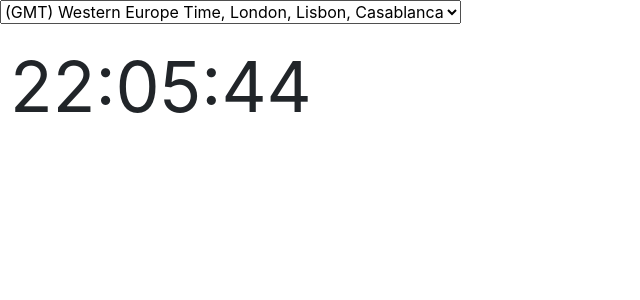
After one commit to philipheindel/Web-Clock, a PHP site: page /TimeZone.html in a window 1280 px wide. The commit adds this page. Shown: the top 300 px of the page, without its empty margins (0-640 px from the left). Run offline with PHP 8.4, Linux system fonts and the light colour scheme.

Commit message:
Added Timezone Choices and Clock

```diff
--- /dev/null
+++ b/TimeZone.html
@@ -0,0 +1,65 @@
+<!DOCTYPE html>
+<html lang="en">
+
+<head>
+    <title>Web Clock</title>
+    <meta charset="utf-8">
+    <meta name="viewport" content="width=device-width, initial-scale=1, shrink-to-fit=no">
+    <link rel="stylesheet" href="https://stackpath.bootstrapcdn.com/bootstrap/4.1.3/css/bootstrap.min.css" integrity="sha384-MCw98/SFnGE8fJT3GXwEOngsV7Zt27NXFoaoApmYm81iuXoPkFOJwJ8ERdknLPMO" crossorigin="anonymous">
+    <link rel="stylesheet" href="https://stackpath.bootstrapcdn.com/bootstrap/4.1.3/css/bootstrap.min.css" integrity="sha384-MCw98/SFnGE8fJT3GXwEOngsV7Zt27NXFoaoApmYm81iuXoPkFOJwJ8ERdknLPMO" crossorigin="anonymous">
+    <link href="https://fonts.googleapis.com/icon?family=Material+Icons" rel="stylesheet">
+    <link rel="stylesheet" href="css/clock.css" />
+    <script src="https://code.jquery.com/jquery-3.3.1.slim.min.js" integrity="sha384-q8i/X+965DzO0rT7abK41JStQIAqVgRVzpbzo5smXKp4YfRvH+8abtTE1Pi6jizo" crossorigin="anonymous"></script>
+    <script src="https://cdnjs.cloudflare.com/ajax/libs/popper.js/1.14.3/umd/popper.min.js" integrity="sha384-ZMP7rVo3mIykV+2+9J3UJ46jBk0WLaUAdn689aCwoqbBJiSnjAK/l8WvCWPIPm49" crossorigin="anonymous"></script>
+    <script src="https://stackpath.bootstrapcdn.com/bootstrap/4.1.3/js/bootstrap.min.js" integrity="sha384-ChfqqxuZUCnJSK3+MXmPNIyE6ZbWh2IMqE241rYiqJxyMiZ6OW/JmZQ5stwEULTy" crossorigin="anonymous"></script>
+    <script type="text/javascript" src="js/clock.js"></script>
+</head>
+
+<body onload="startTime()">
+    <select name="timezone_offset" id="timezone-offset" class="span5">
+	<option value="-12:00">(GMT -12:00) Eniwetok, Kwajalein</option>
+	<option value="-11:00">(GMT -11:00) Midway Island, Samoa</option>
+	<option value="-10:00">(GMT -10:00) Hawaii</option>
+	<option value="-09:50">(GMT -9:30) Taiohae</option>
+	<option value="-09:00">(GMT -9:00) Alaska</option>
+	<option value="-08:00">(GMT -8:00) Pacific Time (US &amp; Canada)</option>
+	<option value="-07:00">(GMT -7:00) Mountain Time (US &amp; Canada)</option>
+	<option value="-06:00">(GMT -6:00) Central Time (US &amp; Canada), Mexico City</option>
+	<option value="-05:00">(GMT -5:00) Eastern Time (US &amp; Canada), Bogota, Lima</option>
+	<option value="-04:50">(GMT -4:30) Caracas</option>
+	<option value="-04:00">(GMT -4:00) Atlantic Time (Canada), Caracas, La Paz</option>
+	<option value="-03:50">(GMT -3:30) Newfoundland</option>
+	<option value="-03:00">(GMT -3:00) Brazil, Buenos Aires, Georgetown</option>
+	<option value="-02:00">(GMT -2:00) Mid-Atlantic</option>
+	<option value="-01:00">(GMT -1:00) Azores, Cape Verde Islands</option>
+	<option value="+00:00" selected="selected">(GMT) Western Europe Time, London, Lisbon, Casablanca</option>
+	<option value="+01:00">(GMT +1:00) Brussels, Copenhagen, Madrid, Paris</option>
+	<option value="+02:00">(GMT +2:00) Kaliningrad, South Africa</option>
+	<option value="+03:00">(GMT +3:00) Baghdad, Riyadh, Moscow, St. Petersburg</option>
+	<option value="+03:50">(GMT +3:30) Tehran</option>
+	<option value="+04:00">(GMT +4:00) Abu Dhabi, Muscat, Baku, Tbilisi</option>
+	<option value="+04:50">(GMT +4:30) Kabul</option>
+	<option value="+05:00">(GMT +5:00) Ekaterinburg, Islamabad, Karachi, Tashkent</option>
+	<option value="+05:50">(GMT +5:30) Bombay, Calcutta, Madras, New Delhi</option>
+	<option value="+05:75">(GMT +5:45) Kathmandu, Pokhara</option>
+	<option value="+06:00">(GMT +6:00) Almaty, Dhaka, Colombo</option>
+	<option value="+06:50">(GMT +6:30) Yangon, Mandalay</option>
+	<option value="+07:00">(GMT +7:00) Bangkok, Hanoi, Jakarta</option>
+	<option value="+08:00">(GMT +8:00) Beijing, Perth, Singapore, Hong Kong</option>
+	<option value="+08:75">(GMT +8:45) Eucla</option>
+	<option value="+09:00">(GMT +9:00) Tokyo, Seoul, Osaka, Sapporo, Yakutsk</option>
+	<option value="+09:50">(GMT +9:30) Adelaide, Darwin</option>
+	<option value="+10:00">(GMT +10:00) Eastern Australia, Guam, Vladivostok</option>
+	<option value="+10:50">(GMT +10:30) Lord Howe Island</option>
+	<option value="+11:00">(GMT +11:00) Magadan, Solomon Islands, New Caledonia</option>
+	<option value="+11:50">(GMT +11:30) Norfolk Island</option>
+	<option value="+12:00">(GMT +12:00) Auckland, Wellington, Fiji, Kamchatka</option>
+	<option value="+12:75">(GMT +12:45) Chatham Islands</option>
+	<option value="+13:00">(GMT +13:00) Apia, Nukualofa</option>
+	<option value="+14:00">(GMT +14:00) Line Islands, Tokelau</option>
+
+</select>
+<div id="face" class="clock"></div>
+</body>
+
+</html>
--- /dev/null
+++ b/css/clock.css
@@ -0,0 +1,24 @@
+#center {
+    margin: 10px;
+    text-align: center;
+    vertical-align: middle;
+    top: 50%;
+}
+
+#face {
+    margin: 10px;
+    font-size: 70px;
+}
+
+#controls {
+    margin: 10px;
+}
+
+#test {
+    border: none;
+}
+
+#test:active {
+    border: none;
+    box-shadow: none;
+}
```
Also changed, not shown: css/style.css (+2 -8 lines), index.html (+0 -57 lines), js/clock.js (added, +26 -0 lines).
